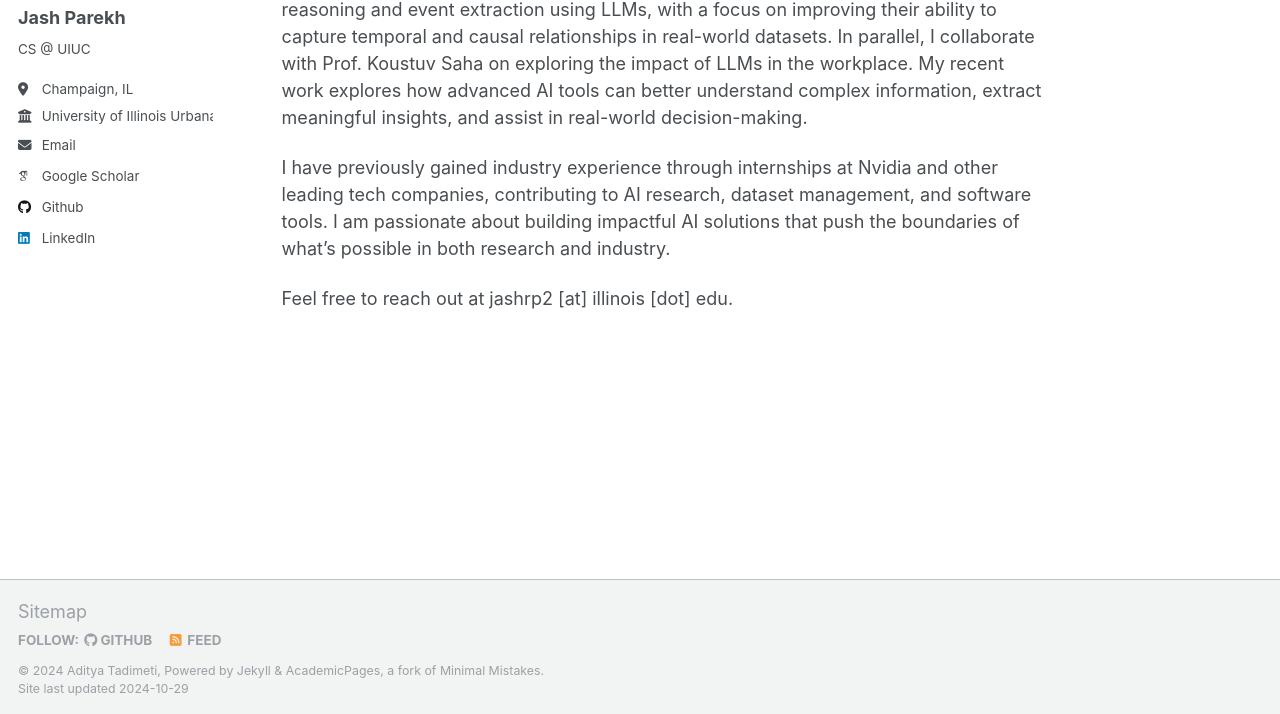
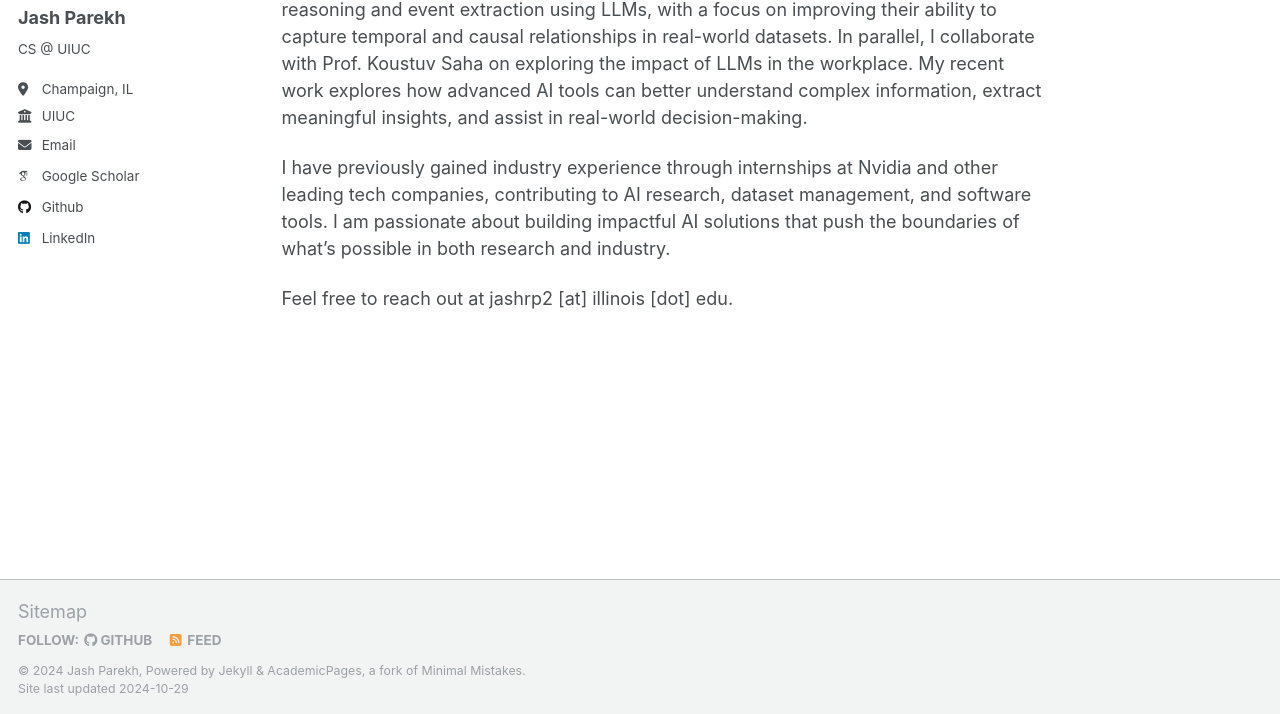
Before and after one commit to jashparekh1/jashparekh1.github.io, a Jekyll site: the page built from _pages/about.md, in a window 1280 px wide and 1001 px high. Shown: the part 284-998 px from the top of the window. Built offline with Jekyll 4.4.1, drawn with Linux system fonts in a browser that asks for light colours; some web fonts are replaced.

Commit message:
Update _config.yml

```diff
--- a/_config.yml
+++ b/_config.yml
@@ -10,7 +10,7 @@
 locale                   : "en-US"
 title                    : "Jash Parekh"
 title_separator          : "-"
-name                     : &name "Aditya Tadimeti"
+name                     : &name "Jash Parekh"
 description              : &description "personal description"
 url                      : https://jashparekh1.github.io # the base hostname & protocol for your site e.g. "https://mmistakes.github.io"
 baseurl                  : "" # the subpath of your site, e.g. "/blog"
@@ -26,7 +26,7 @@ author:
   pronouns         : # example: "she/her"
   bio              : "CS @ UIUC"
   location         : "Champaign, IL"
-  employer         : "University of Illinois Urbana-Champaign"
+  employer         : "UIUC"
   uri              : # URL
   email            : "jashrp2@illinois.edu"
 
```
